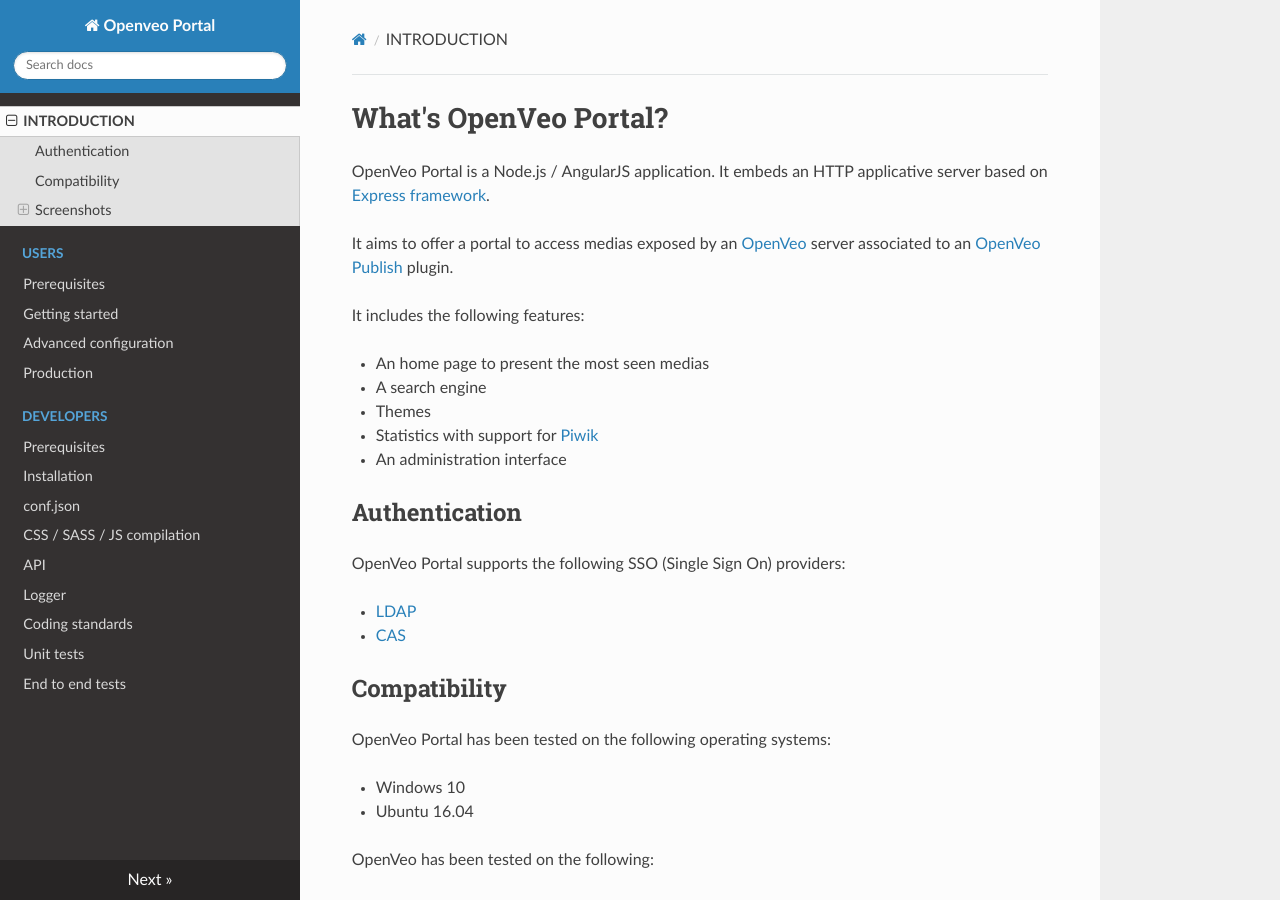
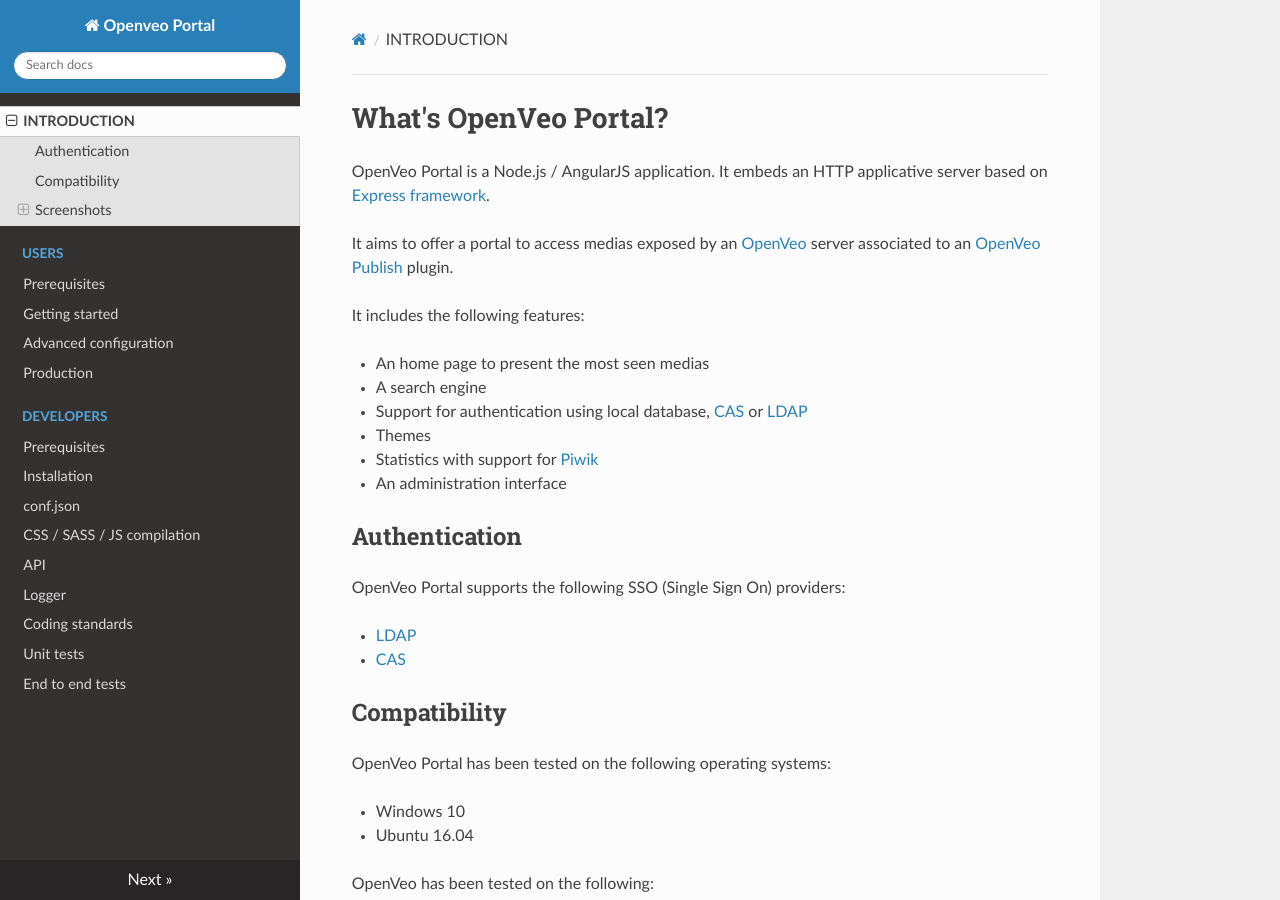
Before and after one commit to veo-labs/openveo-portal, an MkDocs documentation site: the page built from docs/index.md, in a window 1280 px wide and 900 px high. Built offline with MkDocs 1.6.1, drawn with Linux system fonts in a browser that asks for light colours; nearby versions of some CDN libraries; old or Windows-style settings are respelled for this version of MkDocs.

Commit message:
Add CAS and LDAP info in documentation index

```diff
--- a/docs/index.md
+++ b/docs/index.md
@@ -8,6 +8,7 @@ It includes the following features:
 
 - An home page to present the most seen medias
 - A search engine
+- Support for authentication using local database, [CAS](https://www.apereo.org/projects/cas) or [LDAP](https://en.wikipedia.org/wiki/Lightweight_Directory_Access_Protocol)
 - Themes
 - Statistics with support for [Piwik](http://piwik.org/)
 - An administration interface
```
